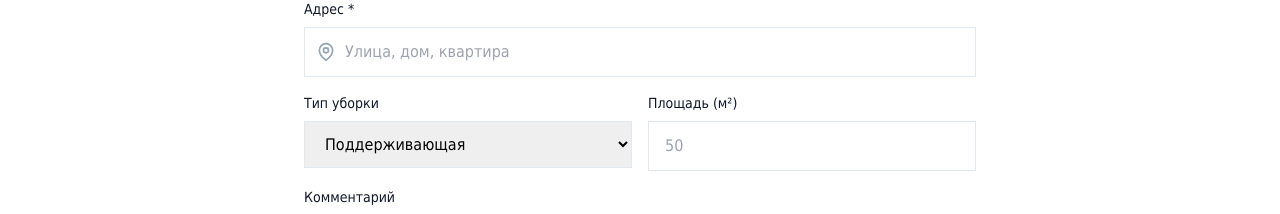
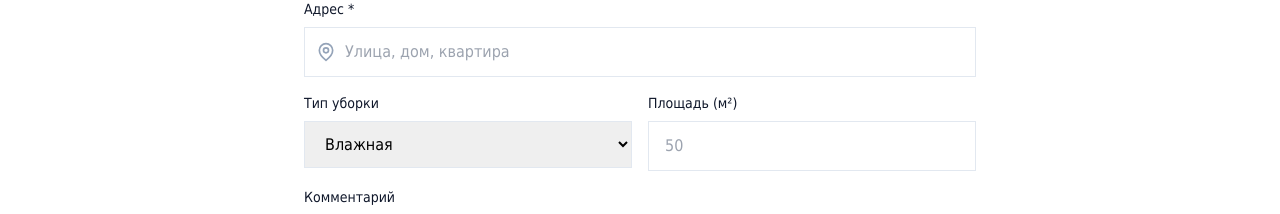
Before and after one commit to Xsenus/CleanRay, a React (Vite) app: page / in a window 1280 px wide. Shown: the part 8940-9154 px from the top of the page. Built offline with nearby package versions, Linux system fonts and the light colour scheme; no server answers.

Commit message:
feat(lead-form): переименовал тип уборки "Поддерживающая" на "Влажная"

```diff
--- a/src/components/LeadForm.tsx
+++ b/src/components/LeadForm.tsx
@@ -20,7 +20,7 @@ export const LeadForm: React.FC<LeadFormProps> = ({
   const WEB3FORMS_TO = import.meta.env.VITE_WEB3FORMS_TO as string | undefined;
 
   const typeLabel: Record<string, string> = {
-    regular: 'Поддерживающая',
+    regular: 'Влажная',
     general: 'Генеральная',
     special: 'Специальная',
   };
@@ -58,13 +58,10 @@ export const LeadForm: React.FC<LeadFormProps> = ({
         formData.phone ? ` (${formData.phone})` : ''
       }`;
 
-      // Формируем multipart/form-data — самый совместимый формат для Web3Forms
       const fd = new FormData();
       fd.append('access_key', key);
       fd.append('subject', subject);
       fd.append('from_name', 'Форма сайта ЛУЧисто');
-
-      // Человекочитаемые заголовки полей (письмо будет аккуратным и по-русски)
       fd.append('Имя', formData.name);
       fd.append('Телефон', formData.phone);
       fd.append('Адрес', formData.address);
@@ -74,7 +71,6 @@ export const LeadForm: React.FC<LeadFormProps> = ({
       fd.append('Согласие на обработку', formData.consent ? 'Да' : 'Нет');
       fd.append('Источник', location.href);
 
-      // Сводка одним полем (многострочный текст)
       const summary =
         `— Заявка с сайта ЛУЧисто —\n` +
         `Имя: ${formData.name}\n` +
@@ -86,7 +82,6 @@ export const LeadForm: React.FC<LeadFormProps> = ({
         (initialData ? `\nПараметры расчёта:\n${JSON.stringify(initialData, null, 2)}\n` : '');
       fd.append('Сводка', summary);
 
-      // Антиспам и адрес получателя
       fd.append('botcheck', '');
       if (WEB3FORMS_TO?.trim()) fd.append('email_to', WEB3FORMS_TO.trim());
 
@@ -99,8 +94,7 @@ export const LeadForm: React.FC<LeadFormProps> = ({
       const data = await res.json();
       if (data?.success) {
         setIsSubmitted(true);
-        // при необходимости: очистка/закрытие
-        // setTimeout(() => onClose?.(), 1800);
+        setTimeout(() => onClose?.(), 1800);
       } else {
         console.error('Web3Forms error:', data);
         alert(`Не удалось отправить заявку.\n${data?.message ?? 'Попробуйте ещё раз.'}`);
@@ -113,7 +107,6 @@ export const LeadForm: React.FC<LeadFormProps> = ({
     }
   };
 
-  // Маска телефона (KZ): +7 (XXX) XXX-XX-XX
   const formatPhoneNumber = (value: string) => {
     const cleaned = value.replace(/\D/g, '');
     if (cleaned.startsWith('7')) {
@@ -216,7 +209,7 @@ export const LeadForm: React.FC<LeadFormProps> = ({
                 value={formData.cleaningType}
                 onChange={(e) => updateField('cleaningType', e.target.value)}
                 className="w-full px-4 py-3 border border-border focus:border-brand focus:ring-2 focus:ring-brand-200 outline-none transition-colors">
-                <option value="regular">Поддерживающая</option>
+                <option value="regular">Влажная</option>
                 <option value="general">Генеральная</option>
                 <option value="special">Специальная</option>
               </select>
```
